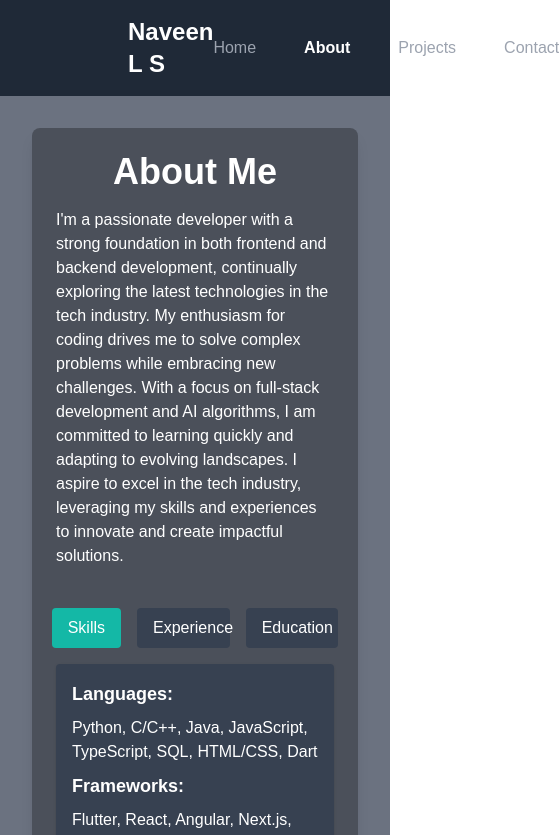
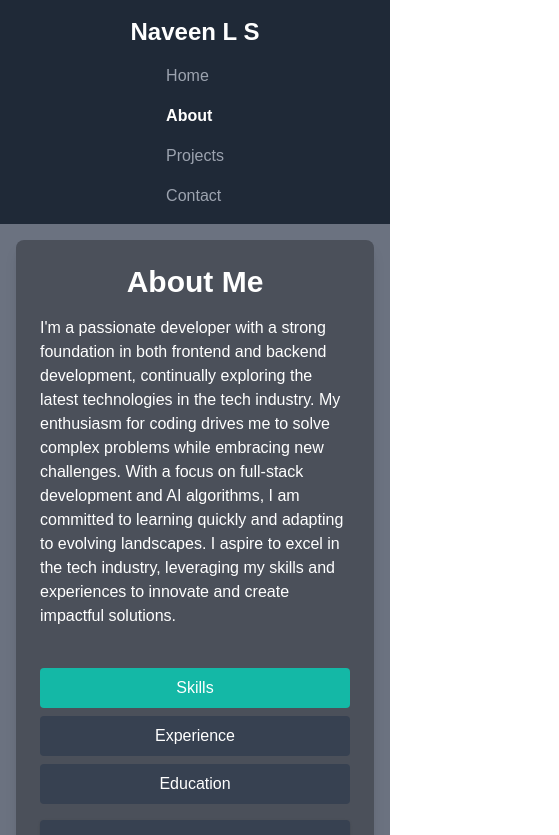
Before and after one commit to naveenedoth/nextjs-portfolio-website, a Next.js app: page /about in a window 390 px wide. Shown: the top 835 px of the page, 559 px wide, since content can reach past the window. Built offline with nearby package versions, Linux system fonts and the light colour scheme.

Commit message:
Commit #6

```diff
--- a/app/about/page.tsx
+++ b/app/about/page.tsx
@@ -24,16 +24,16 @@ export default function About() {
             case "Experience":
                 return (
                     <div>
-                        <p>Software Engineer Intern, Tata Elxsi – Trivandrum, Kerala, India (January 2024 – June 2024)</p><br/>
-                        <p>Software Developer Intern, NATPAC &amp; KSRTC – Kochi, Kerala, India (June 2023 – June 2024)</p><br/>
+                        <p>Software Engineer Intern, Tata Elxsi – Trivandrum, Kerala, India (January 2024 – June 2024)</p><br />
+                        <p>Software Developer Intern, NATPAC &amp; KSRTC – Kochi, Kerala, India (June 2023 – June 2024)</p><br />
                         <p>PyBaMM Developer Intern, EEE Department of CUSAT – Kochi, Kerala, India (May 2023 – June 2023)</p>
                     </div>
                 );
             case "Education":
                 return (
                     <div>
-                    <p>Cochin University of Science and Technology – B. Tech Information Technology (CGPA 9.03) - 2024</p><br/>
-                    <p>Govt. Model HSS, Kozhikode - Plus Two Kerala HSE (97%) - 2018</p><br/>
+                        <p>Cochin University of Science and Technology – B. Tech Information Technology (CGPA 9.03) - 2024</p><br />
+                        <p>Govt. Model HSS, Kozhikode - Plus Two Kerala HSE (97%) - 2018</p><br />
                         <p>MSS Public School, Mavilikkadavu - Class X CBSE (92%) - 2016</p>
                     </div>
                 );
@@ -42,32 +42,32 @@ export default function About() {
         }
     };
 
-    return(
+    return (
         <main className="bg-gray-500 min-h-screen flex flex-col text-white">
             <Navbar />
-            <div className="flex flex-col items-center p-8">
-    <div className="w-full md:w-2/3 max-w-5xl md:pl-10 bg-black bg-opacity-30 p-6 rounded-lg shadow-lg">
-        <h1 className="text-4xl text-center font-bold mb-4">About Me</h1>
+            <div className="flex flex-col items-center p-4 sm:p-8">
+                <div className="w-full md:w-2/3 max-w-5xl bg-black bg-opacity-30 p-6 rounded-lg shadow-lg">
+                    <h1 className="text-3xl md:text-4xl text-center font-bold mb-4">About Me</h1>
                     <p className="mb-4">
                         I&apos;m a passionate developer with a strong foundation in both frontend and backend development, continually exploring the latest technologies in the tech industry. My enthusiasm for coding drives me to solve complex problems while embracing new challenges. With a focus on full-stack development and AI algorithms, I am committed to learning quickly and adapting to evolving landscapes. I aspire to excel in the tech industry, leveraging my skills and experiences to innovate and create impactful solutions.<br /><br />
                     </p>
 
-        <div className="flex gap-4 mb-4 justify-center">
+                    <div className="flex flex-col sm:flex-row gap-2 mb-4 justify-center">
                         <button
                             onClick={() => setActiveTab("Skills")}
-                className={`w-1/3 px-4 py-2 rounded ${activeTab === "Skills" ? "bg-teal-500 text-white" : "bg-gray-700 text-white"} hover:bg-teal-500 hover:text-white p-2 rounded hover-delay`}
+                            className={`w-full sm:w-1/3 px-4 py-2 rounded ${activeTab === "Skills" ? "bg-teal-500 text-white" : "bg-gray-700 text-white"} hover:bg-teal-500 hover:text-white hover-delay`}
                         >
                             Skills
                         </button>
                         <button
                             onClick={() => setActiveTab("Experience")}
-                className={`w-1/3 px-4 py-2 rounded ${activeTab === "Experience" ? "bg-teal-500 text-white" : "bg-gray-700 text-white"} hover:bg-teal-500 hover:text-white p-2 rounded hover-delay`}
+                            className={`w-full sm:w-1/3 px-4 py-2 rounded ${activeTab === "Experience" ? "bg-teal-500 text-white" : "bg-gray-700 text-white"} hover:bg-teal-500 hover:text-white hover-delay`}
                         >
                             Experience
                         </button>
                         <button
                             onClick={() => setActiveTab("Education")}
-                className={`w-1/3 px-4 py-2 rounded ${activeTab === "Education" ? "bg-teal-500 text-white" : "bg-gray-700 text-white"} hover:bg-teal-500 hover:text-white p-2 rounded hover-delay`}
+                            className={`w-full sm:w-1/3 px-4 py-2 rounded ${activeTab === "Education" ? "bg-teal-500 text-white" : "bg-gray-700 text-white"} hover:bg-teal-500 hover:text-white hover-delay`}
                         >
                             Education
                         </button>
@@ -78,7 +78,6 @@ export default function About() {
                     </div>
                 </div>
             </div>
-
         </main>
     );
 }
--- a/app/contact/page.tsx
+++ b/app/contact/page.tsx
@@ -78,7 +78,7 @@ export default function Contact() {
                             </div>
                             <button
                                 type="submit"
-                                className="bg-teal-500 text-white py-2 px-4 rounded transition duration-300 ease-in-out hover:bg-teal-600"
+                                className="bg-teal-500 text-white py-2 px-4 rounded transition duration-300 ease-in-out hover:bg-teal-600 w-full md:w-auto"
                             >
                                 Send Message
                             </button>
--- a/app/navbar.tsx
+++ b/app/navbar.tsx
@@ -9,11 +9,13 @@ export default function Navbar() {
         pathname === path
             ? "text-white font-semibold"
             : "text-gray-400 hover:text-white";
-    return(
-        <nav className="flex justify-between items-center p-4 px-32 bg-gray-800">
+
+    return (
+        <nav className="flex flex-col md:flex-row justify-between items-center p-4 md:px-32 bg-gray-800">
             <Link href="/" className="text-2xl font-bold text-white hover:bg-gradient-to-r hover:from-pink-500 hover:to-orange-500 hover:text-transparent bg-clip-text hover-delay">
-            Naveen L S</Link>
-            <ul className="flex gap-12">
+                Naveen L S
+            </Link>
+            <ul className="flex flex-col md:flex-row gap-4 md:gap-12 mt-4 md:mt-0">
                 <li>
                     <Link href="/" className={linkClasses("/")}>Home</Link>
                 </li>
--- a/app/page.tsx
+++ b/app/page.tsx
@@ -3,7 +3,7 @@ import Footer from './footer';
 
 export default function Page() {
     return (
-        <main className="bg-gray-500 h-screen flex flex-col text-white">
+        <main className="bg-gray-500 min-h-screen flex flex-col text-white">
             <Navbar />
             <div className="flex flex-col md:flex-row justify-around items-center flex-grow p-8">
 
--- a/app/projects/page.tsx
+++ b/app/projects/page.tsx
@@ -30,7 +30,7 @@ const projectsData: Project[] = [
     },
     {
         id: 2,
-        title: "Hostel Mess & Meal Share App ",
+        title: "Hostel Mess & Meal Share App",
         description: "Technologies used: Flutter, Firebase",
         details: (
             <ul>
@@ -62,13 +62,13 @@ export default function Projects() {
     return (
         <main className="bg-gray-500 min-h-screen flex flex-col text-white">
             <Navbar />
-            <div className="mt-48">
+            <div className="mt-10 md:mt-48">
                 <p className="mb-4 text-lg text-center">Click cards to see more details.</p>
-                <div className="flex-col md:flex-row justify-center items-center flex-grow p-8 grid grid-cols-1 md:grid-cols-3 gap-4 w-full">
+                <div className="flex-col md:flex-row justify-center items-center flex-grow p-8 grid grid-cols-1 sm:grid-cols-2 md:grid-cols-3 gap-4 w-full">
                     {projectsData.map(project => (
                         <div
                             key={project.id}
-                            className="bg-black bg-opacity-30 p-4 rounded-lg cursor-pointer hover:shadow-lg transition-shadow duration-300 flex flex-col justify-between min-h-[150px]"
+                            className="bg-black bg-opacity-30 p-4 rounded-lg cursor-pointer hover:shadow-lg transition-shadow duration-300 flex flex-col justify-between min-h-[150px] text-center"
                             onClick={() => handleCardClick(project)}
                         >
                             <h2 className="text-xl font-bold">{project.title}</h2><br />
@@ -82,7 +82,7 @@ export default function Projects() {
                     className="fixed inset-0 flex items-center justify-center bg-black bg-opacity-70 z-50"
                     onClick={() => setSelectedProject(null)}
                 >
-                    <div className="bg-white text-black p-8 rounded-lg w-1/2">
+                    <div className="bg-white text-black p-4 sm:p-8 rounded-lg w-4/5 sm:w-1/2">
                         <h2 className="text-2xl font-bold">{selectedProject.title}</h2><br />
                         {selectedProject.id === 3 ? (
                             <div>
```
Lines whose indentation alone changed are shown as unchanged.
